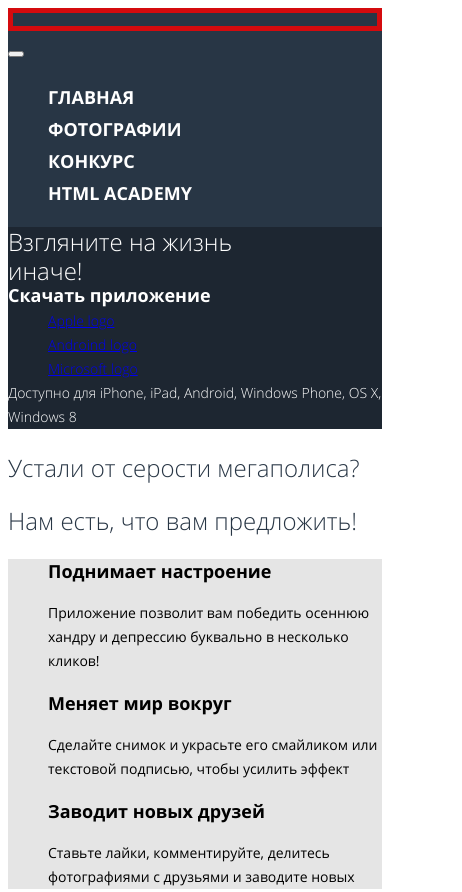
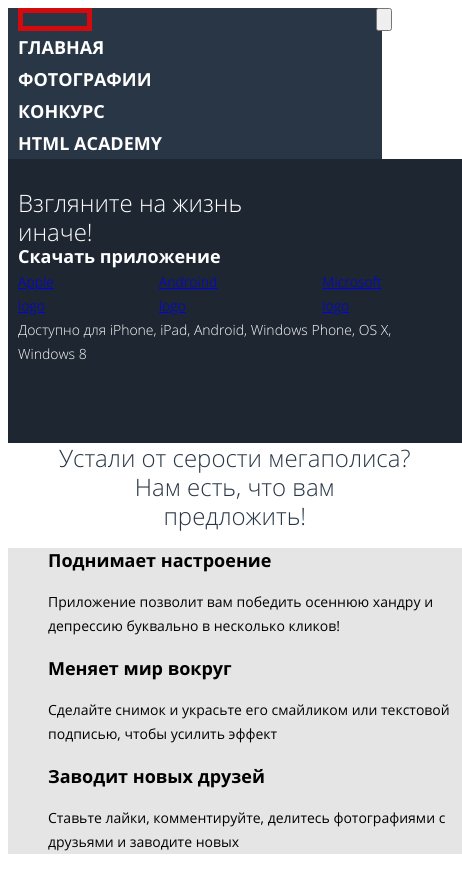
Before and after one commit to OlyaJoss/Pink, a website: page source/index.html in a window 390 px wide. Shown: the top 892 px of the page, 462 px wide, since content can reach past the window. Drawn offline with nearby package versions, Linux system fonts and the light colour scheme; files that its build step writes are made by us from their sources.

Commit message:
адаптивная верстка верхнего блока

```diff
--- a/source/index.html
+++ b/source/index.html
@@ -9,15 +9,17 @@
 
 <body class="page__body">
   <header class="page-header">
-    <a class="page-header__logo"><svg class="page-header__svg" xmlns="http://www.w3.org/2000/svg" width="147"
-        height="40" viewBox="0 0 147 40"></svg>
+  <div class="page-header__wrapper container" >
+    <div class="page-header__wrapper page-header__wrapper--top">
+    <a class="page-header__logo"><svg class="page-header__svg" xmlns="http://www.w3.org/2000/svg" width="74px" viewBox="0 0 147 40"></svg>
     </a>
+    <button class="page-header__toggle" type="button">
+      <span class="visually-hidden">Меню</span>
+    </button>
+    </div>
     <nav class="main-nav">
-      <button class="main-nav__toggle" type="button">
-        <span class="visually-hidden">Меню</span>
-      </button>
       <div class="main-nav__wrapper">
-        <ul class="main-nav__list site-list">
+        <ul class="main-nav__list main-nav__list--hidden site-list">
           <li>
             <a class="site-list__item site-list__item--active">
               Главная
@@ -41,6 +43,7 @@
         </ul>
       </div>
     </nav>
+  </div>
   </header>
 
   <main class="page-main">
@@ -51,34 +54,41 @@
     <section class="promo">
       <header class="promo__header">
         <h2 class="visually-hidden">Скачайте приложение</h2>
-        <p class="promo__slogan">
+        <div class="promo__wrapper container">
+          <div class="promo__wrapper promo__wrapper--slogan">
+        <p class="promo__slogan ">
           Взгляните на жизнь<br />
           иначе!
         </p>
+          </div>
         <a class="promo__button" href="https://apps.apple.com/ru/genre/ios/id36" download>Скачать приложение</a>
         <ul class="promo__list">
-          <li class="promo__list-item">
+          <li class="promo__list promo__list--item">
             <a href="https://apps.apple.com/ru/genre/ios/id36">Apple logo</a>
           </li>
-          <li class="promo__list-item">
+          <li class="promo__list promo__list--item">
             <a href="https://play.google.com/store/apps?hl=ru">Androind logo</a>
           </li>
-          <li class="promo__list-item">
+          <li class="promo__list promo__list--item">
             <a href="https://www.microsoft.com/ru-ru/store/apps/windows">Microsoft logo</a>
           </li>
         </ul>
         <p class="promo__info">
           Доступно для iPhone, iPad, Android, Windows Phone, OS X, Windows 8
         </p>
+        </div>
       </header>
     </section>
 
     <article class="advantages">
       <h2 class="visually-hidden">Наши преимущества</h2>
+      <div class="advantages__wrapper container">
       <p class="advantages__text">
         Устали от серости мегаполиса?</p>
-      <p class="advantages__text">Нам есть, что вам предложить!</p>
-      <div class="advantages__wrapper">
+      <p class="advantages__text">
+        Нам есть, что вам<br> предложить!</p>
+      </div>
+      <div class="advantages__list-wrapper">
         <ul class="advantages__list">
           <li class="advantages__item advantages__item--mood">
             <h3 class="advantages__title">Поднимает настроение</h3>
--- a/source/less/blocks/advantages.less
+++ b/source/less/blocks/advantages.less
@@ -1,5 +1,7 @@
 .advantages {
   background-color: @basic-white;
+  margin: 0;
+  padding: 0;
 }
 
 .advantages__text {
@@ -8,10 +10,25 @@
   font-weight: 300;
   font-size: 24px;
   line-height: 29px;
+  margin: 0 auto;
   color: @basic-gray;
+  padding: 0;
 }
 
 .advantages__wrapper {
+  display: flex;
+  flex-direction: column;
+  text-align: center;
+  padding: 0;
+  background-color: @basic-white;
+
+  @media (max-width: @mobile-width) {
+    min-height: 250px;
+    justify-content: space-around;
+  }
+}
+
+.advantages__list-wrapper {
   background-color: @light-gray;
 }
 
--- /dev/null
+++ b/source/less/blocks/container.less
@@ -0,0 +1,5 @@
+.container {
+  min-width: 320px;
+  margin: 0 auto;
+  padding: 0 10px;
+}
--- a/source/less/blocks/main-nav.less
+++ b/source/less/blocks/main-nav.less
@@ -1,15 +1,33 @@
+.main-nav__wrapper {
+  display: flex;
+  flex-direction: column;
+  margin: 0 auto;
+  width: 100%;
+}
+
 .main-nav__list {
   margin: 0;
   padding: 0;
-  list-style: none;
+  min-width: 320px;
 }
 
+
+
+@media (min-width :@tablet-width) {
+  .main-nav__wrapper {
+    display: flex;
+    justify-content: space-between;
+    width: 660px;
+    margin: 0 auto;
+  }
+}
 
 
 @media (min-width: @desktop-width) {
   .main-nav__wrapper {
     width: 940px;
   }
+
   .main-nav__toggle {
     display: none;
   }
--- a/source/less/blocks/page-header.less
+++ b/source/less/blocks/page-header.less
@@ -7,6 +7,7 @@
   font-size: 18px;
   line-height: 32px;
   text-transform: uppercase;
+  width: 100%;
   background-color: @basic-gray;
   color: @basic-white;
 }
@@ -16,4 +17,30 @@
 
   outline: 5px solid rgba(255, 0, 0, 0.8);
   outline-offset: -5px;
+
+  @media (min-width: @tablet-width) {
+    height: 40px;
+  }
+
+  @media (min-width: @desktop-width) {
+    height: 40px;
+  }
 }
+
+.page-header__wrapper {
+  display: block;
+  width: 100%;
+  margin: 0 auto;
+}
+
+.page-header__wrapper--top {
+  display: flex;
+  flex-direction: row;
+  justify-content: space-between;
+}
+
+.page-header__toggle {
+  @media (min-width: @desktop-width) {
+    display: none;
+  }
+}
--- a/source/less/blocks/promo.less
+++ b/source/less/blocks/promo.less
@@ -6,6 +6,23 @@
   line-height: 24px;
   background-color: @dark-gray;
   color: @basic-white;
+  margin: 0;
+  padding-top: 29px;
+  padding-bottom: 38px;
+
+  @media (min-width: @tablet-width) {
+    padding-top: 102px;
+    padding-bottom: 119px;
+    padding-left: 20px;
+    padding-right: 340px;
+  }
+
+  @media (min-width: @desktop-width) {
+    padding-top: 114px;
+    padding-bottom: 130px;
+    padding-left: 130px;
+    padding-right: 766px;
+  }
 }
 
 .promo__button {
@@ -14,19 +31,40 @@
   line-height: 18px;
   color: @basic-white;
   text-decoration: none;
+  margin: 0;
+  padding: 0;
 }
 
 .promo__slogan {
   font-size: 24px;
   line-height: 29px;
   margin: 0;
+  padding: 0;
+}
+
+.promo__wrapper--slogan {
+  @media (max-width: @mobile-width) {
+    padding-top: 29px;
+    padding-bottom: 320px;
+  }
 }
 
 .promo__info {
   margin: 0;
+  padding: 0;
 }
 
 .promo__list {
+  display: grid;
+  grid-template-columns: 1fr 1fr 1fr;
+  column-gap: 35px;
   list-style: none;
   margin: 0;
+  padding: 0;
 }
+
+.promo__wrapper {
+  display: block;
+  margin: 0 auto;
+  padding: 0;
+}
--- a/source/less/blocks/site-list.less
+++ b/source/less/blocks/site-list.less
@@ -1,5 +1,7 @@
 .site-list {
   list-style: none;
+  padding: 0;
+  margin: 0 auto;
 }
 
 .site-list__item {
--- a/source/less/main.less
+++ b/source/less/main.less
@@ -2,6 +2,17 @@
   font-family: Open Sans;
   font-style: normal;
   color: @basic-black;
+  box-sizing: border-box;
+  min-height: 100%;
+  display: grid;
+  grid-template-rows: 1fr max-content 1fr;
+  align-content: start;
+}
+
+*,
+*:before,
+*:after {
+  box-sizing: inherit;
 }
 
 .visually-hidden {
--- a/source/less/style.less
+++ b/source/less/style.less
@@ -13,3 +13,4 @@
 @import "blocks/reviews.less";
 @import "blocks/plans.less";
 @import "blocks/contacts.less";
+@import "blocks/container.less";
--- a/source/less/variables.less
+++ b/source/less/variables.less
@@ -7,5 +7,5 @@
 @basic-green: #2AAB6D;
 @basic-pink: #D22856;
 @tablet-width: 660px;
-@desktop-width: 1200px;
-@mobile-width-only: 320px;
+@desktop-width: 960px;
+@mobile-width: 320px;
```
Also changed, not shown: source/less/blocks/page-footer.less (line endings or trailing spaces).
